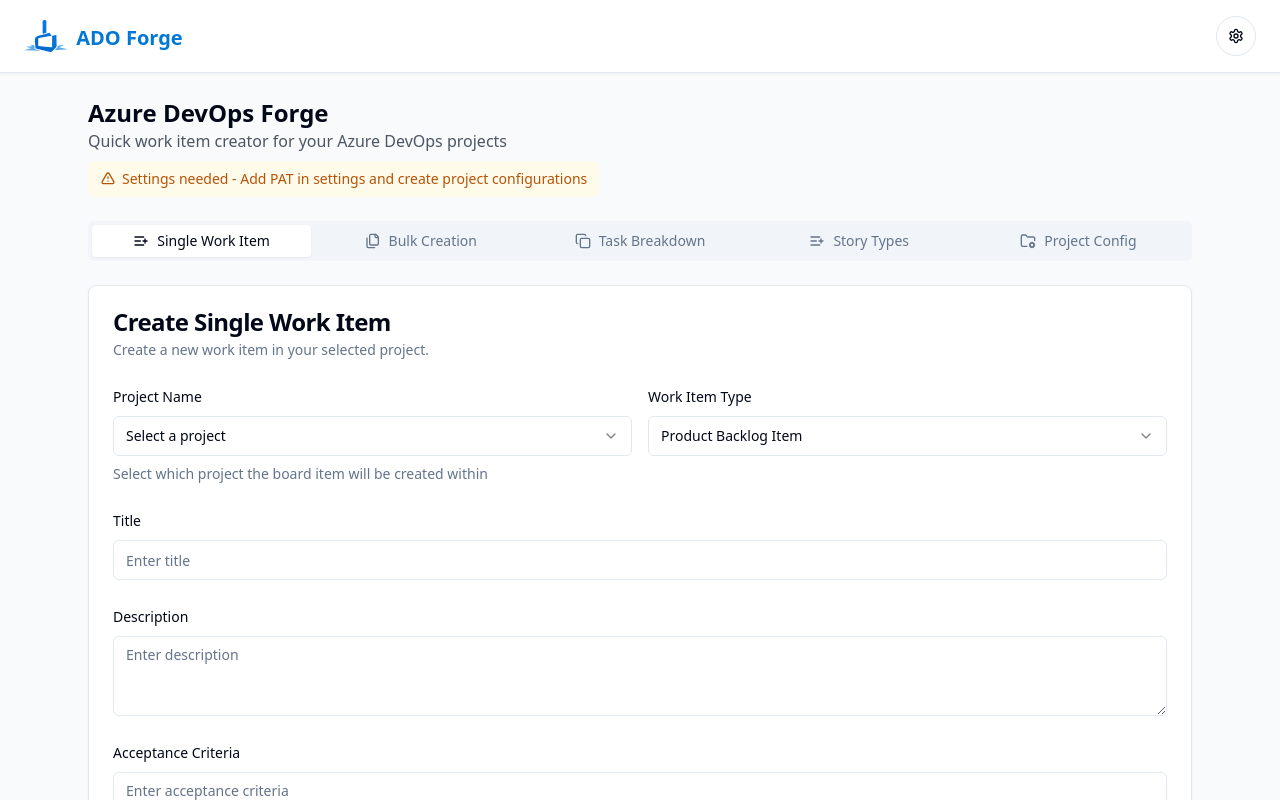
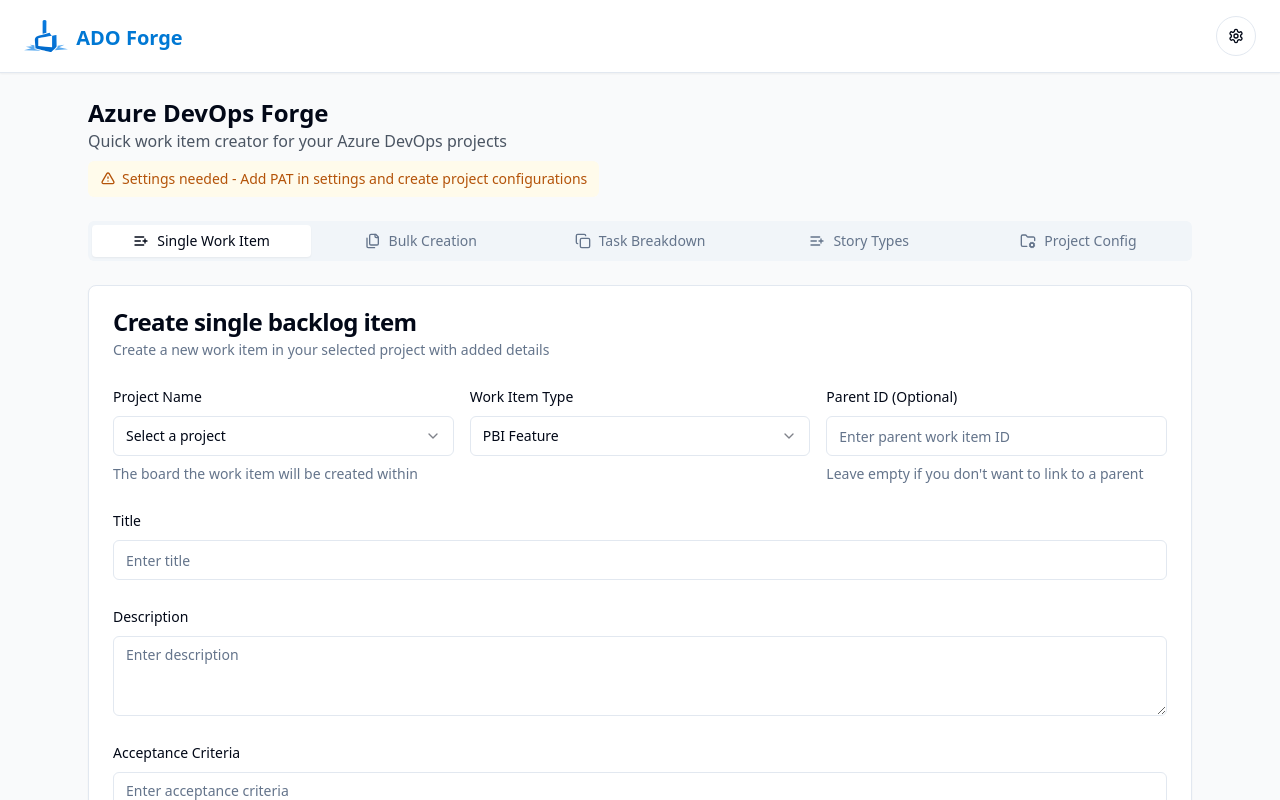
Before and after one commit to ShanoMack/azure-DevOps-workItemCreator, a React (Vite) app: page / in a window 1280 px wide. Shown: the top 800 px of the page. Built offline with nearby package versions, Linux system fonts and the light colour scheme.

Commit message:
trying to complete single and bulk items

```diff
--- a/src/components/BulkWorkItemForm.tsx
+++ b/src/components/BulkWorkItemForm.tsx
@@ -27,7 +27,7 @@ export function BulkWorkItemForm() {
   // For bulk creation
   const [bulkData, setBulkData] = useState({
     parentId: "",
-    itemType: "Product Backlog Item" as WorkItem["itemType"],
+    itemType: "PBI Feature" as WorkItem["itemType"],
     titles: ""
   });
 
@@ -124,7 +124,7 @@ export function BulkWorkItemForm() {
       <CardContent>
         <form onSubmit={handleBulkSubmit} className="space-y-6">
 
-          <div className="grid grid-cols-1 md:grid-cols-2 gap-4">
+          <div className="grid grid-cols-1 md:grid-cols-3 gap-4">
             <div className="space-y-2">
               <Label htmlFor="projectConfig">Project Name</Label>
               <Select
@@ -137,13 +137,13 @@ export function BulkWorkItemForm() {
                 <SelectContent>
                   {projectConfigs.map(config => (
                     <SelectItem key={config.id} value={config.id}>
-                      {config.name} ({config.organization}/{config.project})
+                      {config.name}
                     </SelectItem>
                   ))}
                 </SelectContent>
               </Select>
               <p className="text-sm text-muted-foreground">
-                Select which project the board item(s) will be created within
+                The board the work item(s) will be created within
               </p>
             </div>
             <div className="space-y-2">
@@ -156,14 +156,15 @@ export function BulkWorkItemForm() {
                   <SelectValue placeholder="Select work item type" />
                 </SelectTrigger>
                 <SelectContent>
+                  <SelectItem value="Epic">Epic</SelectItem>
                   <SelectItem value="Feature">Feature</SelectItem>
-                  <SelectItem value="Epic">Epic</SelectItem>
-                  <SelectItem value="Product Backlog Item">Product Backlog Item</SelectItem>
-                  <SelectItem value="Bug">Bug</SelectItem>
+                  <SelectItem value="PBI Feature">PBI Feature</SelectItem>
+                  <SelectItem value="PBI Spike">PBI Spike</SelectItem>
                   <SelectItem value="Task">Task</SelectItem>
+                  <SelectItem value="Theme">Theme</SelectItem>
+                  <SelectItem value="User Story">User Story</SelectItem>
                 </SelectContent>
               </Select>
-            </div>
             </div>
 
             <div className="space-y-2">
@@ -178,6 +179,7 @@ export function BulkWorkItemForm() {
               <p className="text-sm text-muted-foreground mt-1">
                 Leave empty if you don't want to link to a parent
               </p>
+            </div>
           </div>
 
           <div className="space-y-2">
--- a/src/components/WorkItemForm.tsx
+++ b/src/components/WorkItemForm.tsx
@@ -24,10 +24,11 @@ export function WorkItemForm() {
     selectedProjectConfig?.id || undefined
   );
   const [formData, setFormData] = useState<WorkItem>({
+    parentId: undefined,
     title: "",
     description: "",
     acceptanceCriteria: "",
-    itemType: "Product Backlog Item",
+    itemType: "PBI Feature" as WorkItem["itemType"],
   });
 
   const handleInputChange = (e: React.ChangeEvent<HTMLInputElement | HTMLTextAreaElement>) => {
@@ -35,6 +36,14 @@ export function WorkItemForm() {
     setFormData((prev) => ({
       ...prev,
       [name]: value,
+    }));
+  };
+
+  const handleParentIdChange = (e: React.ChangeEvent<HTMLInputElement>) => {
+    const value = e.target.value;
+    setFormData((prev) => ({
+      ...prev,
+      parentId: value ? parseInt(value, 10) : undefined,
     }));
   };
 
@@ -79,7 +88,9 @@ export function WorkItemForm() {
         project: selectedConfig.project
       };
 
-      const result = await createWorkItem(configToUse, formData);
+      const result = await createWorkItem(
+        configToUse,
+        formData);
 
       toast.success(
         <div className="flex flex-col">
@@ -105,14 +116,14 @@ export function WorkItemForm() {
   return (
     <Card className="w-full mx-auto">
       <CardHeader>
-        <CardTitle>Create Single Work Item</CardTitle>
+        <CardTitle>Create single backlog item</CardTitle>
         <CardDescription>
-          Create a new work item in your selected project.
+          Create a new work item in your selected project with added details
         </CardDescription>
       </CardHeader>
       <CardContent>
         <form onSubmit={handleSubmit} className="space-y-6">
-          <div className="grid grid-cols-1 md:grid-cols-2 gap-4">
+          <div className="grid grid-cols-1 md:grid-cols-3 gap-4">
             <div className="space-y-2">
               <Label htmlFor="projectConfig">Project Name</Label>
               <Select
@@ -131,7 +142,7 @@ export function WorkItemForm() {
                 </SelectContent>
               </Select>
               <p className="text-sm text-muted-foreground">
-                Select which project the board item will be created within
+                The board the work item will be created within
               </p>
             </div>
 
@@ -145,12 +156,29 @@ export function WorkItemForm() {
                   <SelectValue placeholder="Select work item type" />
                 </SelectTrigger>
                 <SelectContent>
+                  <SelectItem value="Epic">Epic</SelectItem>
                   <SelectItem value="Feature">Feature</SelectItem>
-                  <SelectItem value="Product Backlog Item">Product Backlog Item</SelectItem>
-                  <SelectItem value="Bug">Bug</SelectItem>
+                  <SelectItem value="PBI Feature">PBI Feature</SelectItem>
+                  <SelectItem value="PBI Spike">PBI Spike</SelectItem>
                   <SelectItem value="Task">Task</SelectItem>
+                  <SelectItem value="Theme">Theme</SelectItem>
+                  <SelectItem value="User Story">User Story</SelectItem>
                 </SelectContent>
               </Select>
+            </div>
+
+            <div className="space-y-2">
+              <Label htmlFor="parentId">Parent ID (Optional)</Label>
+              <Input
+                id="parentId"
+                name="parentId"
+                value={formData.parentId}
+                onChange={handleParentIdChange}
+                placeholder="Enter parent work item ID"
+              />
+              <p className="text-sm text-muted-foreground mt-1">
+                Leave empty if you don't want to link to a parent
+              </p>
             </div>
           </div>
 
--- a/src/types/azure-devops.ts
+++ b/src/types/azure-devops.ts
@@ -37,7 +37,7 @@ export interface WorkItem {
   | "Untracked Epic"
   | "Untracked Feature"
   | "User Story";
-parentId?: number;
+  parentId?: number;
 }
 
 export interface Task {
```
Lines whose indentation alone changed are shown as unchanged.
